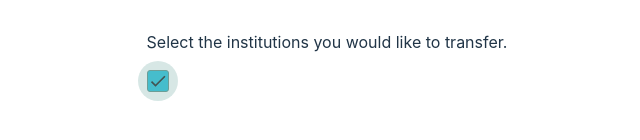
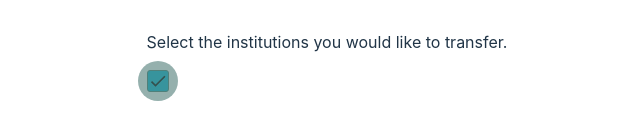
Before and after one commit to michaelrgarcia/ccc-builder, a React (Vite) app: page / in a window 1280 px wide. In both pictures the pointer is over the element 470 px from the left and 483 px from the top of the page. Shown: the part 402-542 px from the top of the page, without its empty margins (313-953 px from the left). Built offline with nearby package versions, Linux system fonts and the light colour scheme.

Commit message:
Modify checkbox hover style

```diff
--- a/src/styles/Checkbox.css
+++ b/src/styles/Checkbox.css
@@ -14,15 +14,19 @@
   cursor: pointer;
   height: 0;
   width: 0;
+
+  z-index: 2;
 }
 
 .checkbox-container > input ~ .checkmark::after {
   content: " ";
   border-radius: 100%;
+
+  pointer-events: none;
 }
 
 .checkbox-container:hover > input ~ .checkmark::after {
-  background-color: #a1c5c26b;
+  background-color: #55807c9f;
 
   position: absolute;
 
```
